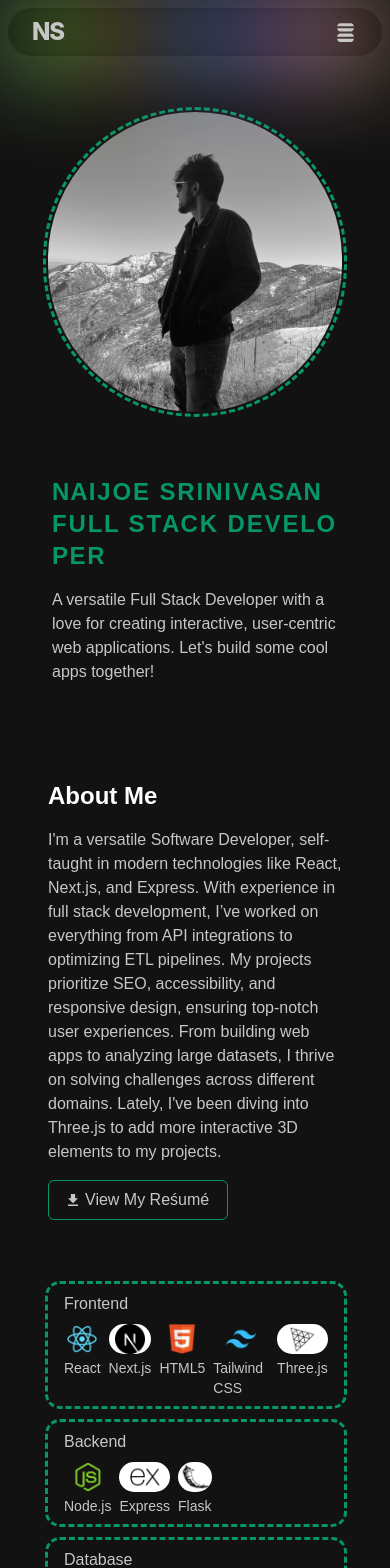
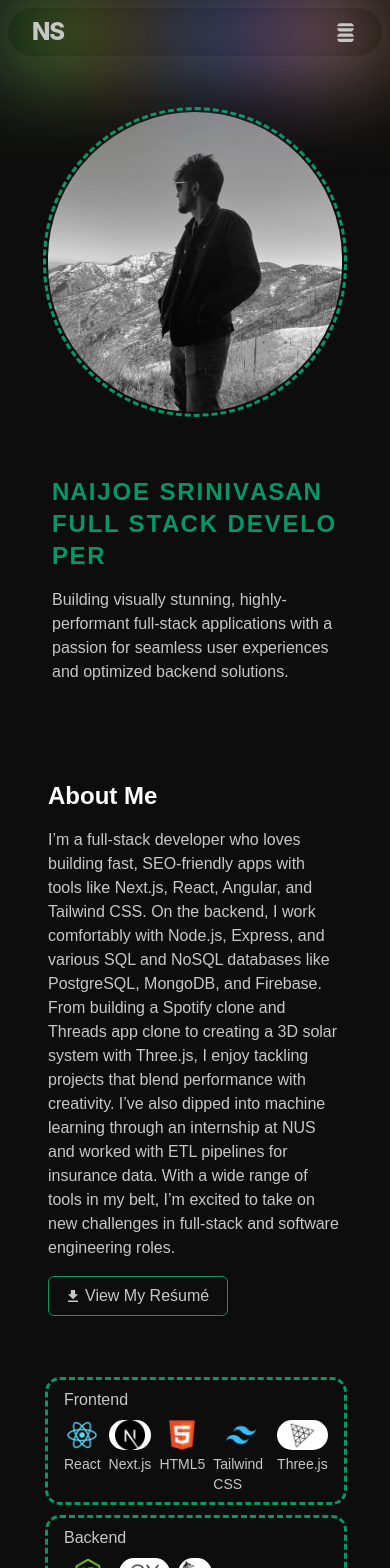
Before and after one commit to naijoesrinivasan/Portfolio, a React (Vite) app: page / in a window 390 px wide. Shown: the top 1568 px of the page. Built offline with nearby package versions, Linux system fonts and the light colour scheme; a web font is replaced by a local one.

Commit message:
updated projects and layout changes

```diff
--- a/package.json
+++ b/package.json
@@ -16,7 +16,8 @@
     "@mui/material": "^6.1.0",
     "@vercel/analytics": "^1.3.1",
     "clsx": "^2.1.1",
-    "framer-motion": "^11.11.1",
+    "framer-motion": "^11.11.10",
+    "prop-types": "^15.8.1",
     "react": "^18.3.1",
     "react-dom": "^18.3.1",
     "react-error-boundary": "^4.0.13",
--- a/src/components/Hero.jsx
+++ b/src/components/Hero.jsx
@@ -1,35 +1,28 @@
-import React from 'react';
-import { motion, useMotionTemplate, useMotionValue, useTransform } from 'framer-motion';
+import { motion, useMotionValue  } from 'framer-motion';
 import { slideFromLeft, slideFromRight, heroHover } from '../utils/motionVariants';
 import TypingText from './TypingText';
 
 export default function Hero() {
   const x = useMotionValue(0)
-  const background = useTransform(
-    x,
-    [-100, 0, 100],
-    ["#059669", "#ffffff", "#059669"]
-  )
   return (
-    <section className='z-5 relative section-paddings w-full flex flex-col-reverse justify-end gap-16 md:gap-24 md:flex-row md:h-screen' id='hero'>
-      {/* <div className='absolute top-[200px] hero-gradient text-white z-20 border-2 border-green-500 w-full h-1/2 rotate-180 blur-[200px]' /> */}
+    <section
+      className='z-5 relative section-paddings w-full flex flex-col-reverse justify-end gap-16 md:gap-24 md:flex-row md:h-screen'
+      id='hero'
+    >
       <motion.div
         variants={slideFromLeft}
         initial="hide"
         animate="show"
-        className='z-5 gap-4 md:gap-8 flex flex-col justify-center  px-1'
+        transition={{ staggerChildren: 0.8 }}
+        className='z-5 gap-4 md:gap-8 flex flex-col justify-center px-1'
       >
         <motion.div
-          style={{ color: background }}
-          transition={{ staggerChildren: 0.5 }}
           className='text-themeHeadWhite hover:text-emerald-600 text-pretty z-5'
         >
           <TypingText text="NAIJOE SRINIVASAN" />
           <TypingText text="FULL STACK DEVELOPER" />
         </motion.div>
-        <p>A versatile Full Stack Developer with a love for creating interactive, user-centric web
-          applications. Let's build some cool apps together!
-        </p>
+        <p>Building visually stunning, highly-performant full-stack applications with a passion for seamless user experiences and optimized backend solutions.</p>
       </motion.div>
       <motion.div
         variants={slideFromRight}
--- a/src/index.css
+++ b/src/index.css
@@ -12,10 +12,10 @@
         @apply text-2xl sm:text-3xl font-eudoxus text-themeHeadWhite font-semibold
     }
     h2 {
-        @apply text-lg sm:text-2xl font-eudoxus text-themeHeadWhite font-semibold
+        @apply text-lg sm:text-2xl font-eudoxus text-themeNeonGreen font-semibold
         }
         p {
-            @apply text-[16px] md:text-[18px] lg:text-[24px]
+            @apply text-[16px] md:text-[18px]
     }
     input,
     textarea {
@@ -24,6 +24,10 @@
     textarea {
         @apply h-[300px] md:h-[400px]
     }
+}
+
+.demo-live-btn {
+    @apply border border-themeNeonGreen rounded-md h-10 w-24 flex items-center gap-2 justify-center hover:bg-themeNeonGreen hover:bg-opacity-50
 }
 .section-paddings {
     @apply p-12 md:p-16 lg:p-20
--- a/src/sections/About.jsx
+++ b/src/sections/About.jsx
@@ -1,4 +1,3 @@
-import React from 'react';
 import { IoMdDownload } from 'react-icons/io';
 import SkillCard from '../components/SkillCard';
 import { motion } from 'framer-motion';
@@ -19,11 +18,9 @@ export default function About() {
         className='z-5 gap-4 md:gap-8 flex flex-col justify-center'
       >
         <h1>About Me</h1>
-        <p>I'm a versatile Software Developer, self-taught in modern technologies like React, Next.js, and Express.
-        With experience in full stack development, I’ve worked on everything from API integrations to optimizing ETL pipelines.
-        My projects prioritize SEO, accessibility, and responsive design, ensuring top-notch user experiences. From building web apps to
-        analyzing large datasets, I thrive on solving challenges across different domains. Lately, I've been diving into Three.js to add
-        more interactive 3D elements to my projects.</p>
+        <p>I’m a full-stack developer who loves building fast, SEO-friendly apps with tools like Next.js, React, Angular, and Tailwind CSS. On the backend, I work comfortably with Node.js, Express, and various SQL and NoSQL databases like PostgreSQL, MongoDB, and Firebase.
+
+From building a Spotify clone and Threads app clone to creating a 3D solar system with Three.js, I enjoy tackling projects that blend performance with creativity. I’ve also dipped into machine learning through an internship at NUS and worked with ETL pipelines for insurance data. With a wide range of tools in my belt, I’m excited to take on new challenges in full-stack and software engineering roles.</p>
         <button
           className='border border-themeNeonGreen px-4 py-2 h-10 w-[180px] flex items-center gap-1 rounded-md hover:bg-themeNeonGreen hover:bg-opacity-50'
           onClick={openResume}
--- a/src/sections/Home.jsx
+++ b/src/sections/Home.jsx
@@ -1,4 +1,3 @@
-import React from 'react';
 import Header from '../components/Header';
 import Footer from '../components/Footer';
 import Hero from '../components/Hero';
--- a/src/sections/Projects.jsx
+++ b/src/sections/Projects.jsx
@@ -1,4 +1,3 @@
-import React from 'react';
 import ProjectCard from '../components/ProjectCard';
 import { projects } from '../utils/data';
 
@@ -6,16 +5,16 @@ export default function Projects() {
   return (
     <section className='min-h-screen section-paddings flex flex-col justify-center items-center gap-4 md:gap-10 lg:gap-24 relative w-full' id='projects'>
       <h1 className='mt-10 md:mt-20 lg:mt-32'>My Work</h1>
-      <section className="flex flex-col gap-6 md:gap-10 lg:gap-20 lg:grid grid-cols-2">
+      <section className="flex flex-col gap-6 md:gap-10 lg:gap-20">
         {projects.map((project, i) => (
           <ProjectCard
+            key={i}
             name={project.name}
             imgUrl={project.imgUrl}
             desc={project.desc}
             stack={project.stack}
             demoUrl={project.demoUrl}
             githubUrl={project.githubUrl}
-            key={i}
           />))}
       </section>
     </section>
--- a/src/utils/data.js
+++ b/src/utils/data.js
@@ -1,4 +1,23 @@
 export const projects = [
+  {
+    name: "Tesserax",
+    imgUrl: "/tesserax.png",
+    desc: "Tesserax is a social platform built with Next.js and MongoDB, offering authentication via Clerk and real-time event \
+     listening with webhooks. It features thread creation, nested comments, community management, and server-side rendering for \
+     optimal performance and SEO.",
+    stack: ["Next.js", "React", "Tailwind CSS", "MongoDB", "Webhooks", 'Clerk'],
+    demoUrl: "https://github.com/naijoesrinivasan/tesserax",
+    githubUrl: "https://github.com/naijoesrinivasan/tesserax"
+  },
+  {
+    name: "Jam-Jam",
+    imgUrl: "/jam-jam.png",
+    desc: "A full-featured Spotify clone built with React and Spotify API, allowing users to browse, search, and \
+          play music while managing playlists. This project replicates core Spotify functionalities with real-time data integration.",
+    stack: ["React", "Express", "Tailwind", "MongoDB"],
+    demoUrl: "",
+    githubUrl: "https://github.com/naijoesrinivasan/jam-jam"
+  },
   {
     name: "3D Solar System",
     imgUrl: "/solar.png",
@@ -8,15 +27,6 @@ export const projects = [
     stack: ["JavaScript", "WebGL", "Three.js" ],
     demoUrl: "https://solar-system-lime-ten.vercel.app/",
     githubUrl: "https://github.com/naijoesrinivasan/Solar-System"
-  },
-  {
-    name: "Jam-Jam",
-    imgUrl: "/jam-jam.png",
-    desc: "A full-featured Spotify clone built with React and Spotify API, allowing users to browse, search, and \
-          play music while managing playlists. This project replicates core Spotify functionalities with real-time data integration.",
-    stack: ["React", "Express", "Tailwind", "MongoDB"],
-    demoUrl: "",
-    githubUrl: "https://github.com/naijoesrinivasan/jam-jam"
   },
   {
     name: "Metaverse Madness",
@@ -38,23 +48,6 @@ export const projects = [
     demoUrl: "https://next-dashboard-dusky-three.vercel.app/",
     githubUrl: "https://github.com/naijoesrinivasan/next-dashboard"
   },
-  {
-    name: "Notes Clone",
-    imgUrl: "/notes.png",
-    desc: "A note-taking application built with React and ReactMDE, allowing users to create, edit, and format notes in Markdown. All notes are stored and synced using Firebase Firestore for real-time updates.",
-    stack: ["React", "CSS", "Firebase"],
-    demoUrl: "https://main--custom-notes123.netlify.app/",
-    githubUrl: "https://github.com/naijoesrinivasan/notes-app"
-  },
-  {
-    name: "Van Rental Application",
-    imgUrl: "/crestline.png",
-    desc: "A camping van rental platform where users can browse and rent vans, and van owners can \
-          host their listings. Built with React and Firebase for real-time data management and user authentication.",
-    stack: ["React", "CSS", "Firebase"],
-    demoUrl: "https://master--cozy-biscuit-cf55c3.netlify.app/",
-    githubUrl: "https://github.com/naijoesrinivasan/vanlife"
-  }
 ]
 
 export const skills = [
--- a/src/utils/motionVariants.js
+++ b/src/utils/motionVariants.js
@@ -1,6 +1,3 @@
-import { duration } from "@mui/material"
-import { easeIn, easeInOut, filterProps, transform } from "framer-motion"
-
 export const slideFromLeft = {
   hide: {
     // x: "-100vw",
@@ -74,8 +71,8 @@ export const navVariant = {
     y: 0,
     opacity: 1,
     transition: {
-      delay: 1.5,
-      duration: 1,
+      delay: 1,
+      duration: 1.5,
       ease: "easeOut"
     }
   }
@@ -89,7 +86,8 @@ export const gradVariant = {
     opacity: 1,
     transition: {
       delay: 2.5,
-      duration: 1
+      duration: 1,
+      ease: 'easeInOut'
     }
   }
 }
@@ -139,19 +137,19 @@ export const glitchVariants = {
 
 export const descVariant = {
   hide: {
-    height: 0,
+    width: 0,
     opacity: 0,
     transition: {
-      duration: 0.3,
+      duration: 1,
       ease: "easeInOut",
     },
   },
   show: {
-    height: "auto",
+    width: "auto",
     opacity: 1,
     transition: {
-      duration: 0.5,
-      delay: 0.2,
+      duration: 1.2,
+      delay: 1,
       ease: "easeInOut",
     },
   },
@@ -162,7 +160,7 @@ export const typingVariants = {
   visible: (i) => ({
     opacity: 1,
     transition: {
-      delay: i * 0.08, // Staggered delay, adjust to control typing speed
+      delay: i * 0.1, // Staggered delay, adjust to control typing speed
     }
   }),
 };
--- a/tailwind.config.js
+++ b/tailwind.config.js
@@ -7,16 +7,8 @@ export default {
     theme: {
         extend: {
             colors: {
-                themeDarkGrey: "#121212",
-                themeCharcoal: "#1a1a1a",
-                themeLightGrey: "#f5f5f5",
+                themeDarkGrey: "#0D0D0D",
                 themeNeonGreen: "#059669",
-                themeSpringGreen: "#00ff7f",
-                themeCrimRed: "#DC143C",
-                themeFirebrick: "#B22222",
-                themeRubyRed: "#9B111E",
-                themeDarkRed: "#8B0000",
-                themeIndianRed: "#CD5C5C",
                 themeHeadWhite: "#ffffff",
                 themeTextWhite: "#c7c7c7"
             },
```
Also changed, not shown: src/components/Header.jsx (+4 -28 lines), src/components/ProjectCard.jsx (+35 -21 lines), src/components/TypingText.jsx (+8 -1 lines), public/tesserax.png (added), 1 other file (tests, documents, lock files or other folders).
